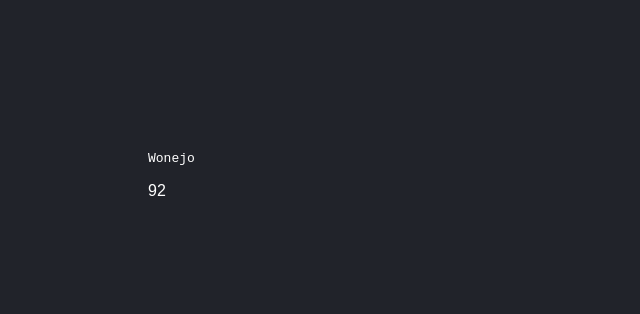
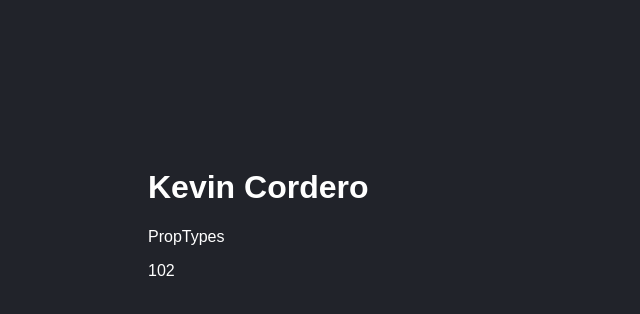
Before and after one commit to wonejo92/Roadmap-React, a React (Vite) app in the folder 03-counter-app-vite/: page / in a window 1280 px wide. Shown: the top 314 px of the page, without its empty margins (0-640 px from the left). Built offline with nearby package versions, Linux system fonts and the light colour scheme.

Commit message:
PropTypes Example

```diff
--- a/03-counter-app-vite/package.json
+++ b/03-counter-app-vite/package.json
@@ -10,6 +10,7 @@
     "preview": "vite preview"
   },
   "dependencies": {
+    "prop-types": "^15.8.1",
     "react": "^18.2.0",
     "react-dom": "^18.2.0"
   },
--- a/03-counter-app-vite/src/FirtsApp.jsx
+++ b/03-counter-app-vite/src/FirtsApp.jsx
@@ -1,9 +1,17 @@
+import PropTypes from "prop-types";
 
-export const FirtsApp = () => {
+export const FirtsApp = ({title,subTitle,numbers}) => {
   return (
     <>
-    <code>Wonejo</code>
-    <p>92</p>
+    <h1>{title}</h1>
+    <p>{subTitle}</p>
+    <p>{numbers+10}</p>
     </>
   )
 }
+
+FirtsApp.propTypes = {
+  title: PropTypes.string.isRequired,
+  subTitle: PropTypes.string.isRequired,
+  numbers: PropTypes.number.isRequired
+}
--- a/03-counter-app-vite/src/main.jsx
+++ b/03-counter-app-vite/src/main.jsx
@@ -8,6 +8,6 @@ import './styles.css';
 
 reactDOM.createRoot(document.getElementById('root')).render(
     <React.StrictMode>
-        <FirtsApp/>
+        <FirtsApp title="Kevin Cordero" subTitle="PropTypes" numbers={92}/>
     </React.StrictMode>
 )
```
Also changed, not shown: 1 other file (tests, documents, lock files or other folders).
